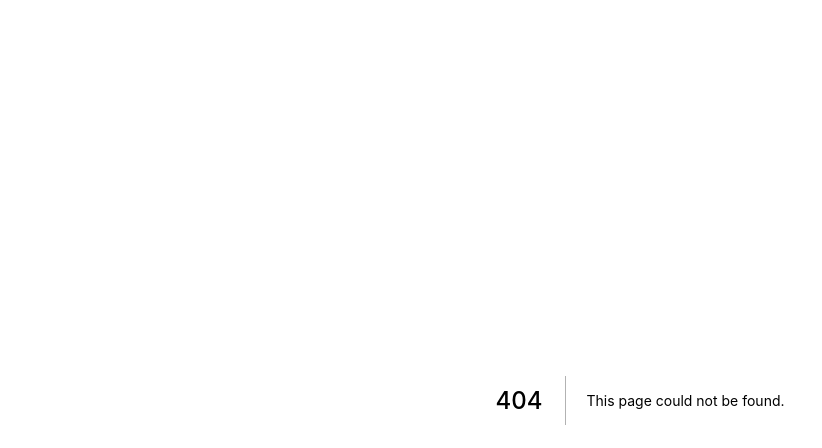
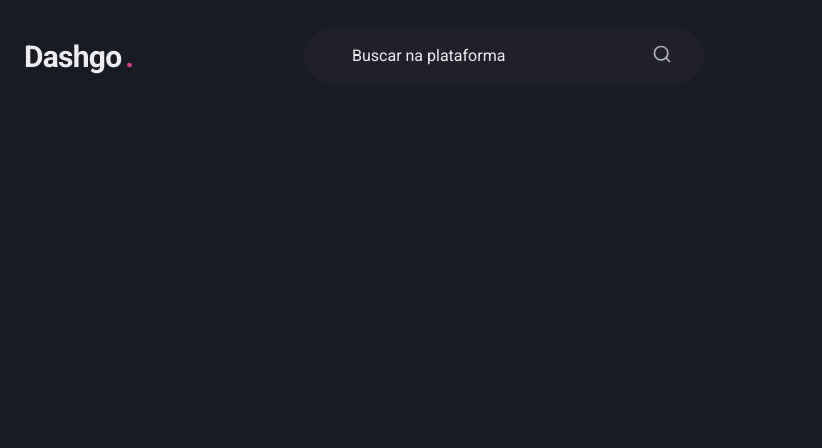
Before and after one commit to DenysRogeres/dashgo, a Next.js app: page /dashboard in a window 1280 px wide. Before the commit this address had no page. Shown: the top 448 px of the page, without its empty margins (0-822 px from the left). Built offline with nearby package versions, Linux system fonts and the light colour scheme.

Commit message:
criando header

```diff
--- a/package.json
+++ b/package.json
@@ -15,7 +15,8 @@
     "framer-motion": "6",
     "next": "12.1.4",
     "react": "18.0.0",
-    "react-dom": "18.0.0"
+    "react-dom": "18.0.0",
+    "react-icons": "^4.3.1"
   },
   "devDependencies": {
     "@types/node": "^17.0.23",
--- /dev/null
+++ b/src/components/Header.tsx
@@ -0,0 +1,52 @@
+import { Flex, Input, Text, Icon } from "@chakra-ui/react";
+import { RiSearchLine } from "react-icons/ri"
+
+export function Header() {
+    return(
+        <Flex
+            as="header"
+            w="100%"
+            maxWidth={1480}
+            h="20"
+            mx="auto"
+            mt="4"
+            px="6"
+            align="center"
+        >
+            <Text
+                fontSize="3xl"
+                fontWeight="bold"
+                letterSpacing="tight"
+                w="64"
+            >
+                Dashgo
+                <Text as="span" ml="1" color="pink.500">.</Text>
+            </Text>
+            <Flex
+                as="label"
+                flex="1"
+                py="4"
+                px="8"
+                ml="6"
+                maxWidth={400}
+                alignSelf="center"
+                color="gray.200"
+                position="relative"
+                bg="gray.800"
+                borderRadius="full"
+            >
+                <Input
+                    color="gray.50"
+                    variant="unstyled"
+                    px="4"
+                    mr="4"
+                    placeholder="Buscar na plataforma"
+                    _placeholder={{
+                        color: 'gray.50'
+                    }}
+                />
+                <Icon as={RiSearchLine} fontSize="20"/>
+            </Flex>
+        </Flex>
+    )
+}
--- /dev/null
+++ b/src/pages/dashboard.tsx
@@ -0,0 +1,7 @@
+import { Header } from "../components/Header";
+
+export default function Dashboard() {
+    return (
+        <Header />
+    )
+}
```
Also changed, not shown: 1 other file (tests, documents, lock files or other folders).
